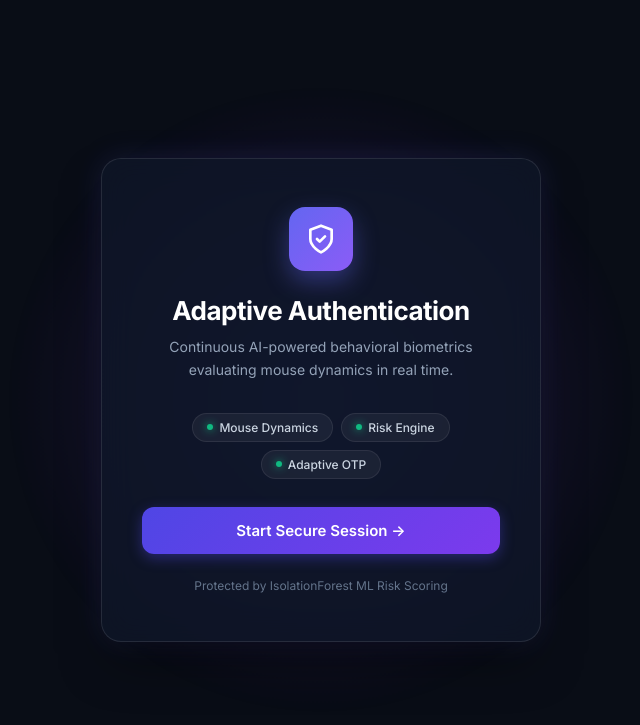
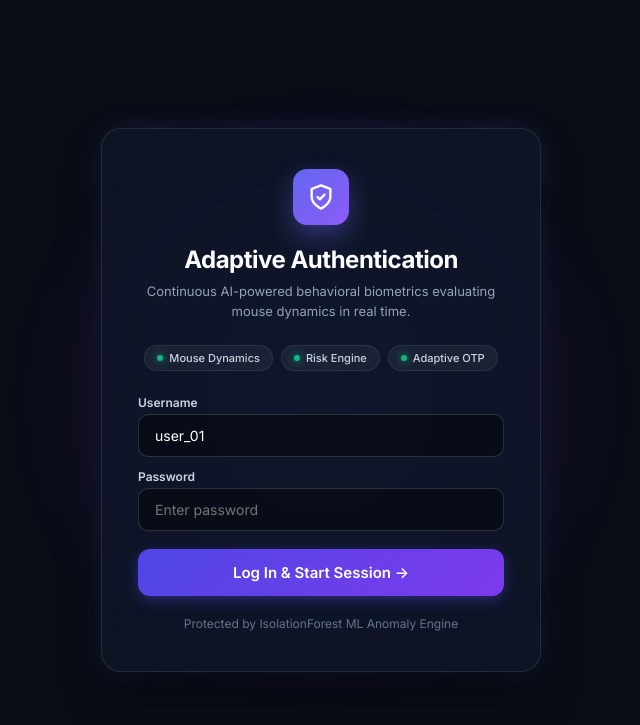
Before and after one commit to pujitha1307/adaptive-behavioral-authentication, a Flask app: page / in a window 1280 px wide. Shown: the top 725 px of the page, without its empty margins (319-959 px from the left). Run offline with Flask 3, Linux system fonts and the light colour scheme.

Commit message:
Add initial login credentials form to login.html and remove password hint from re-auth UI placeholder

```diff
--- a/app.py
+++ b/app.py
@@ -43,7 +43,17 @@ def login():
 
 @app.route("/start-session", methods=["POST"])
 def start_session():
+    username = request.form.get("username", "").strip()
+    password = request.form.get("password", "").strip()
+
+    # Validate initial login credentials if submitted via form
+    if username or password:
+        if username != USER or not check_password_hash(USER_PASSWORD_HASH, password):
+            logger.warning("Initial login failed for username: %s", username)
+            return render_template("login.html", error="Invalid username or password.")
+
     # Initialize / Reset Flask session-scoped variables
+    session["user"] = USER
     session["session_state"] = "NORMAL"
     session["suspicious_count"] = 0
     session["otp_code"] = None
@@ -52,6 +62,7 @@ def start_session():
     session["otp_attempts"] = 0
     logger.info("New behavioral authentication session started for user %s", USER)
     return render_template("dashboard.html")
+
 
 @app.route("/collect", methods=["POST"])
 def collect():
--- a/static/mouse.js
+++ b/static/mouse.js
@@ -137,7 +137,8 @@ setInterval(() => {
                         <label class="form-label" style="color: #6366f1;">Re-enter Account Credentials:</label>
                         <div style="display: flex; gap: 10px; margin-bottom: 12px;">
                             <input type="text" id="modalReAuthUser" value="user_01" placeholder="Username" style="flex:1;" />
-                            <input type="password" id="modalReAuthPass" placeholder="Password (password123)" style="flex:1;" />
+                            <input type="password" id="modalReAuthPass" placeholder="Enter Password" style="flex:1;" />
+
                         </div>
                     </div>
 
--- a/templates/login.html
+++ b/templates/login.html
@@ -53,7 +53,7 @@
             -webkit-backdrop-filter: blur(16px);
             border: 1px solid rgba(255, 255, 255, 0.1);
             border-radius: 20px;
-            padding: 48px 40px;
+            padding: 40px 36px;
             width: 440px;
             text-align: center;
             box-shadow: 0 25px 50px -12px rgba(0, 0, 0, 0.5), 0 0 30px rgba(99, 102, 241, 0.15);
@@ -66,11 +66,11 @@
         }
 
         .icon-badge {
-            width: 64px;
-            height: 64px;
-            margin: 0 auto 24px;
+            width: 56px;
+            height: 56px;
+            margin: 0 auto 20px;
             background: linear-gradient(135deg, #6366f1 0%, #8b5cf6 100%);
-            border-radius: 16px;
+            border-radius: 14px;
             display: flex;
             align-items: center;
             justify-content: center;
@@ -78,8 +78,8 @@
         }
 
         .icon-badge svg {
-            width: 32px;
-            height: 32px;
+            width: 28px;
+            height: 28px;
             fill: none;
             stroke: #ffffff;
             stroke-width: 2;
@@ -88,25 +88,25 @@
         }
 
         h2 {
-            font-size: 26px;
+            font-size: 24px;
             font-weight: 700;
             color: #ffffff;
-            margin-bottom: 10px;
+            margin-bottom: 8px;
             letter-spacing: -0.5px;
         }
 
         p {
-            font-size: 14px;
+            font-size: 13px;
             color: #94a3b8;
-            line-height: 1.6;
-            margin-bottom: 32px;
+            line-height: 1.5;
+            margin-bottom: 24px;
         }
 
         .feature-pills {
             display: flex;
             justify-content: center;
             gap: 8px;
-            margin-bottom: 28px;
+            margin-bottom: 24px;
             flex-wrap: wrap;
         }
 
@@ -114,8 +114,8 @@
             background: rgba(255, 255, 255, 0.05);
             border: 1px solid rgba(255, 255, 255, 0.08);
             border-radius: 20px;
-            padding: 6px 14px;
-            font-size: 12px;
+            padding: 5px 12px;
+            font-size: 11px;
             font-weight: 500;
             color: #cbd5e1;
             display: flex;
@@ -131,6 +131,52 @@
             box-shadow: 0 0 8px #10b981;
         }
 
+        .login-form {
+            display: flex;
+            flex-direction: column;
+            gap: 12px;
+            text-align: left;
+        }
+
+        .input-group {
+            display: flex;
+            flex-direction: column;
+            gap: 4px;
+        }
+
+        .input-label {
+            font-size: 12px;
+            font-weight: 600;
+            color: #cbd5e1;
+        }
+
+        input[type="text"], input[type="password"] {
+            width: 100%;
+            padding: 12px 16px;
+            background: rgba(0, 0, 0, 0.4);
+            border: 1px solid rgba(255, 255, 255, 0.15);
+            border-radius: 10px;
+            color: #ffffff;
+            font-size: 14px;
+            outline: none;
+            transition: border-color 0.2s ease;
+        }
+
+        input:focus {
+            border-color: #6366f1;
+            box-shadow: 0 0 10px rgba(99, 102, 241, 0.3);
+        }
+
+        .error-msg {
+            background: rgba(239, 68, 68, 0.15);
+            border: 1px solid rgba(239, 68, 68, 0.4);
+            color: #fca5a5;
+            padding: 10px;
+            border-radius: 10px;
+            font-size: 13px;
+            text-align: center;
+        }
+
         button {
             width: 100%;
             padding: 14px 24px;
@@ -143,6 +189,7 @@
             cursor: pointer;
             box-shadow: 0 4px 14px rgba(79, 70, 229, 0.4);
             transition: all 0.2s ease;
+            margin-top: 6px;
         }
 
         button:hover {
@@ -156,7 +203,7 @@
         }
 
         .footer-note {
-            margin-top: 24px;
+            margin-top: 20px;
             font-size: 12px;
             color: #64748b;
         }
@@ -181,12 +228,26 @@
             <span class="pill"><span class="pill-dot"></span> Adaptive OTP</span>
         </div>
 
-        <form action="/start-session" method="POST">
-            <button type="submit">Start Secure Session →</button>
+        {% if error %}
+        <div class="error-msg">{{ error }}</div>
+        {% endif %}
+
+        <form action="/start-session" method="POST" class="login-form">
+            <div class="input-group">
+                <label class="input-label">Username</label>
+                <input type="text" name="username" value="user_01" placeholder="Username" required />
+            </div>
+
+            <div class="input-group">
+                <label class="input-label">Password</label>
+                <input type="password" name="password" placeholder="Enter password" required />
+            </div>
+
+            <button type="submit">Log In & Start Session →</button>
         </form>
 
         <div class="footer-note">
-            Protected by IsolationForest ML Risk Scoring
+            Protected by IsolationForest ML Anomaly Engine
         </div>
     </div>
 </body>
```
